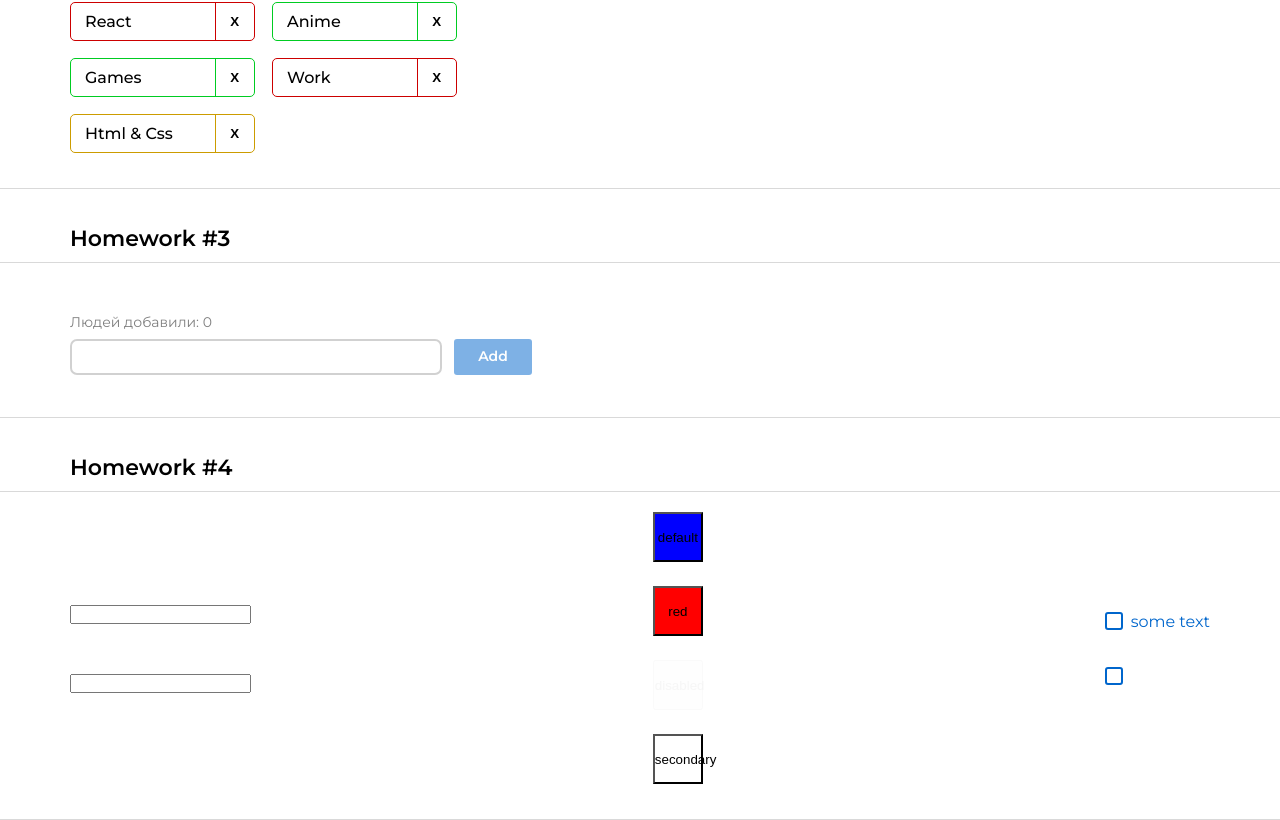
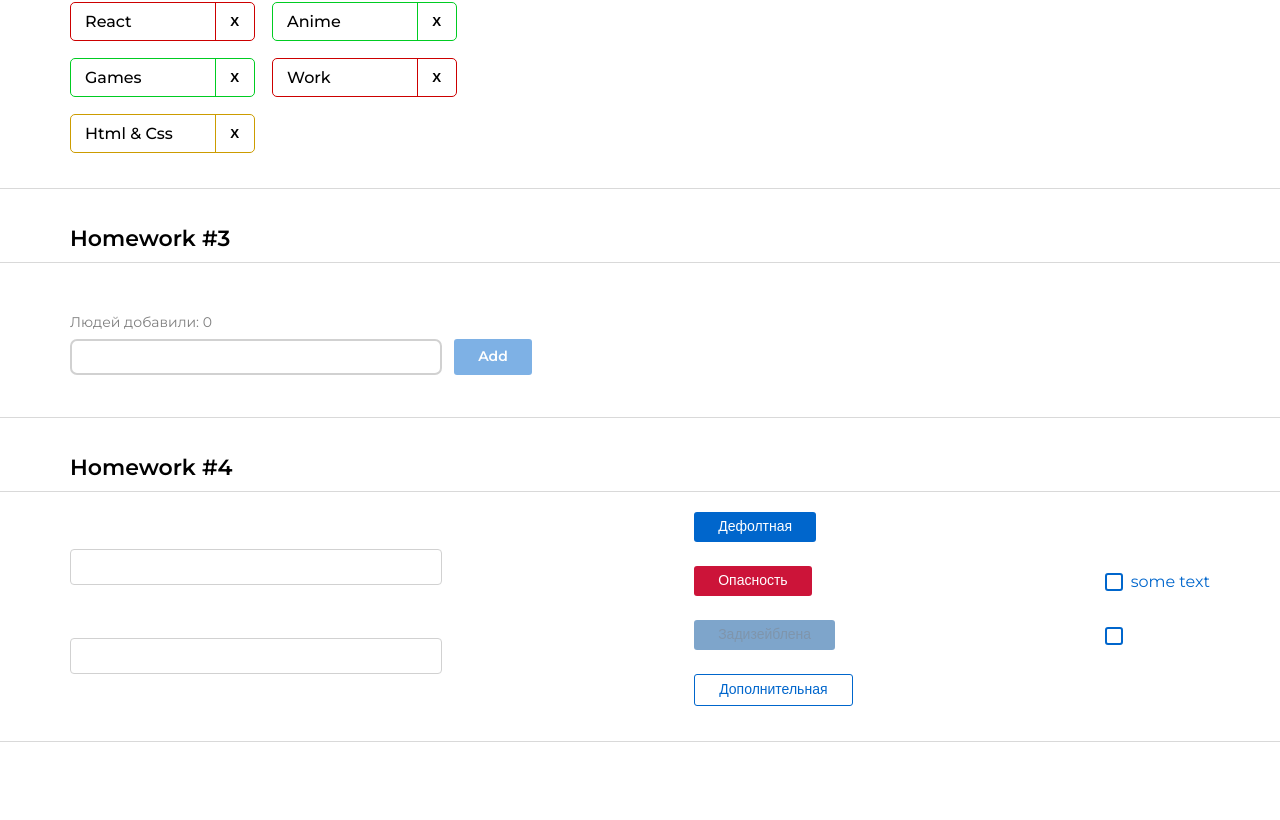
Before and after one commit to faAnton/sprint2HW, a React (Create React App) app: page /#/ in a window 1280 px wide. Shown: the part 530-1350 px from the top of the page. After the commit the page ends 1272 px from the top, so only its background shows below. Built offline with nearby package versions, Linux system fonts and the light colour scheme.

Commit message:
styles from HW4

```diff
--- a/src/s2-homeworks/hw04/Stand.module.css
+++ b/src/s2-homeworks/hw04/Stand.module.css
@@ -8,6 +8,8 @@
     display: flex;
     flex-direction: column;
     gap: 48px;
+    max-width: 372px;
+    width: 100%;
 }
 
 .buttons {
--- a/src/s2-homeworks/hw04/Stand.tsx
+++ b/src/s2-homeworks/hw04/Stand.tsx
@@ -44,13 +44,13 @@ const Stand = () => {
                 {/*обычная кнопка:*/}
                 <div>
                     <SuperButton id={'hw4-super-button-default'}>
-                        default
+                        Дефолтная
                     </SuperButton>
                 </div>
                 {/*красная кнопка:*/}
                 <div>
                     <SuperButton id={'hw4-super-button-red'} xType={'red'}>
-                        red
+                        Опасность
                     </SuperButton>
                 </div>
                 {/*задизэйбленная кнопка:*/}
@@ -60,7 +60,7 @@ const Stand = () => {
                         xType={'red'}
                         disabled
                     >
-                        disabled
+                        Задизейблена
                     </SuperButton>
                 </div>
                 {/*задизэйбленная кнопка:*/}
@@ -69,7 +69,7 @@ const Stand = () => {
                         id={'hw4-super-button-secondary'}
                         xType={'secondary'}
                     >
-                        secondary
+                        Дополнительная
                     </SuperButton>
                 </div>
             </div>
--- a/src/s2-homeworks/hw04/common/c1-SuperInputText/SuperInputText.module.css
+++ b/src/s2-homeworks/hw04/common/c1-SuperInputText/SuperInputText.module.css
@@ -1,13 +1,30 @@
 .input:focus {
+    outline: none;
+    scale: 1.05;
 }
 
 .input {
+    max-width: 372px;
+    width: 100%;
+    height: 36px;
+    border-radius: 4px;
+    border: 1px solid #D1D1D1;
+    transition: .2s;
+    padding: 0 12px;
 }
 
 .inputWrapper {
+    max-width: 372px;
+    width: 100%;
+    display: flex;
+    flex-direction: column-reverse;
+
 }
 
 .superInput {
+
+    max-width: 372px;
+    width: 100%;
 }
 
 .errorInput {
@@ -15,7 +32,12 @@
 }
 
 .errorInput:focus {
+    border-color: #0ada56;
 }
 
 .error {
+    font-weight: 400;
+    font-size: 10px;
+    color: #cc1439;
+    margin-bottom: 5px;
 }
--- a/src/s2-homeworks/hw04/common/c2-SuperButton/SuperButton.module.css
+++ b/src/s2-homeworks/hw04/common/c2-SuperButton/SuperButton.module.css
@@ -1,42 +1,59 @@
 .button {
-    width: 50px;
-    height: 50px;
+    border-radius: 3px;
+    padding: 5px 24px;
+    border: none;
+    font-weight: 500;
+    font-size: 14px;
+    line-height: 1.42857;
+    color: #fff;
+    transition: 0.2s;
 }
 
 .disabled {
-    opacity: 0.1;
+    background: #004d99;
+    opacity: 0.5;
+    color: #002e5c;
 }
 
 .secondary {
+    border: 1px solid #06c;
     background-color: transparent;
+    color:  #06c;
 }
 
 .default {
-    background-color: blue;
+    background-color: #06c;
 }
 
 .red {
-    background-color: red;
+    background-color: #cc1439;
 }
 
 .default:hover {
+    background-color: #0080ff;
 }
 
 .red:hover {
+    background-color: #ff1a47;
 }
 
 .secondary:hover {
+    background-color: #e5f0fa;
 }
 
 
 .default:active {
+    background-color: #0059b2;
 }
 
 .secondary:active {
+    background-color: #c9e5ff;
 }
 
 .red:active {
+    background-color: #b21232;
 }
 
 .button:disabled {
+    opacity: 0.5;
 }
```
